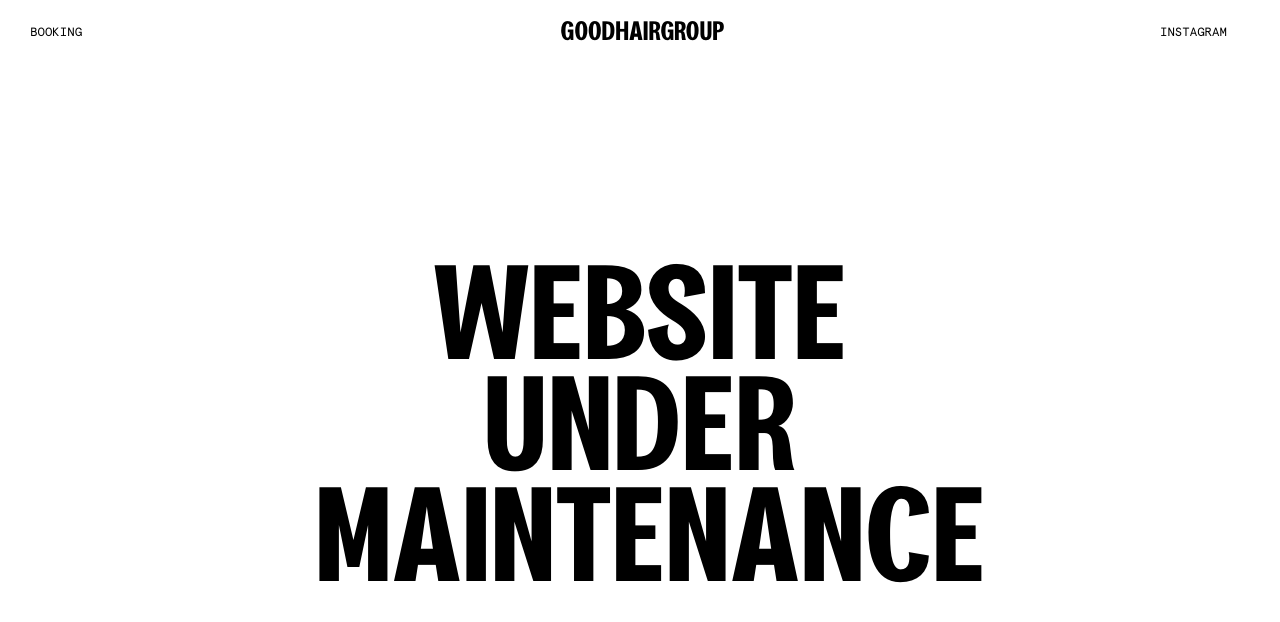
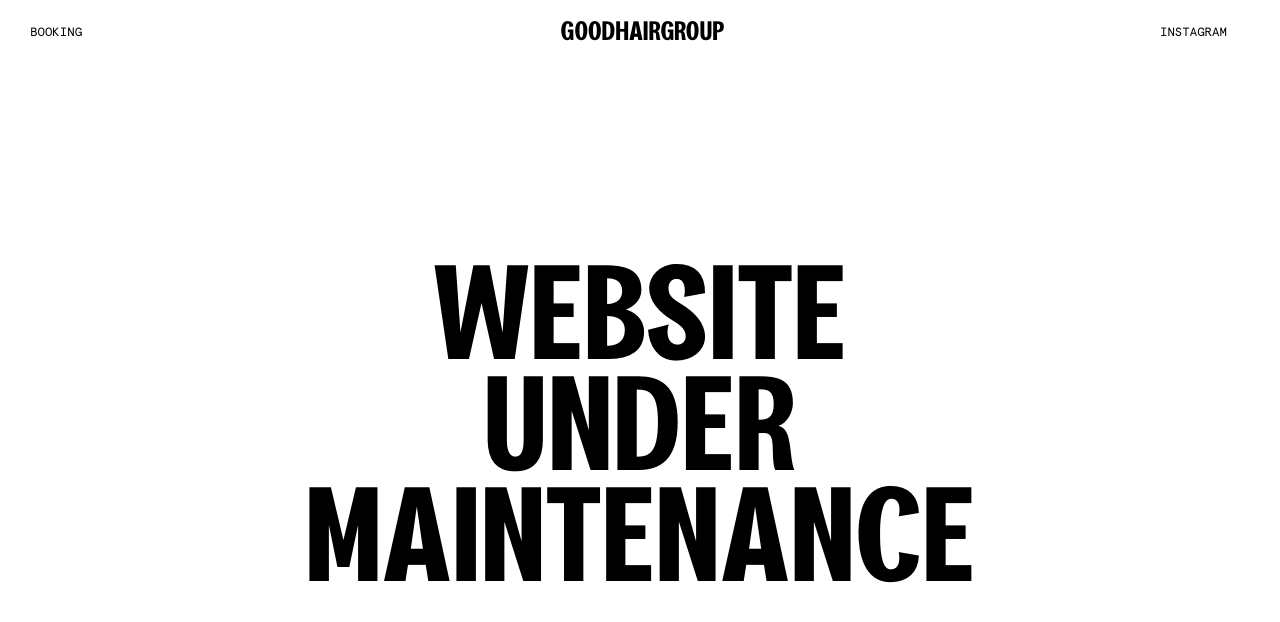
Before and after one commit to kpaligiannis/goodhair, a website built with webpack: page src/index.html in a window 1280 px wide. Built offline with nearby package versions, Linux system fonts and the light colour scheme.

Commit message:
removed emptyspace

```diff
--- a/src/index.html
+++ b/src/index.html
@@ -88,7 +88,7 @@
 <main>
     <div class="main-content">
         <div class="tagline">
-            <p id="maintenance">WEBSITE <br> UNDER  <br> &nbsp;MAINTENANCE</p></div>
+            <p id="maintenance">WEBSITE <br> UNDER  <br>MAINTENANCE</p></div>
     </div>
 </main>
 </body>
```
Also changed, not shown: dist/index.html.
